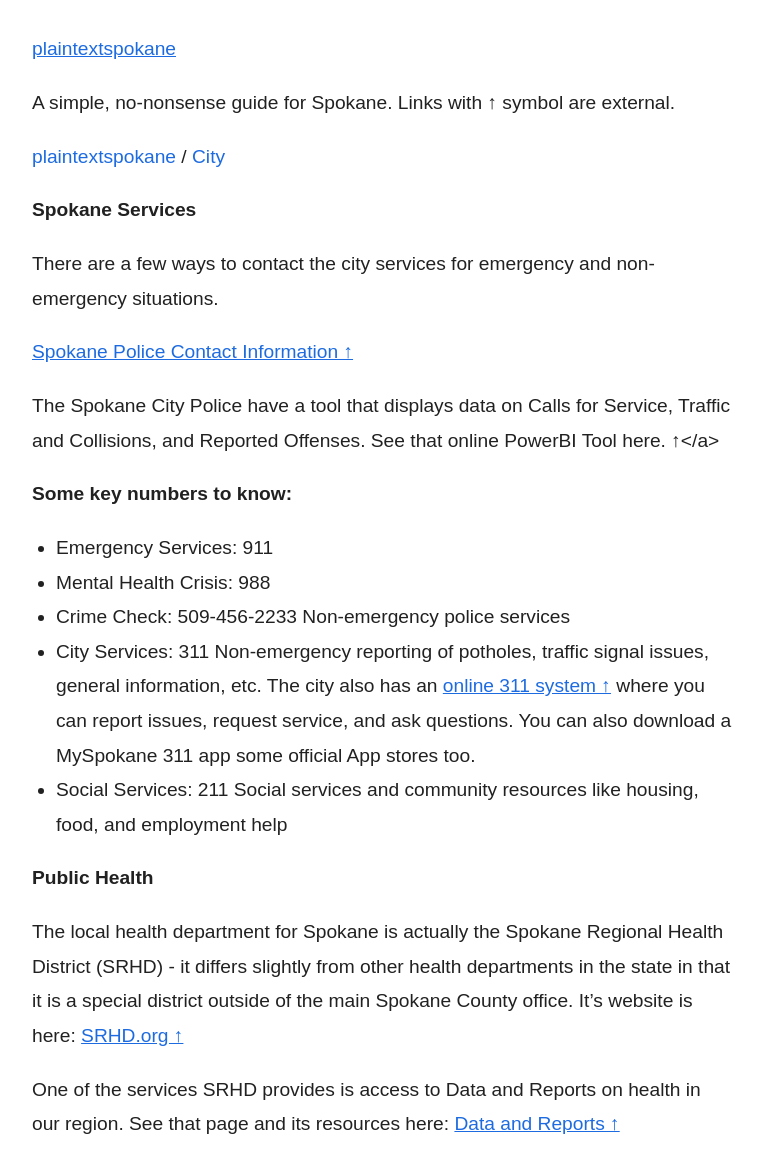
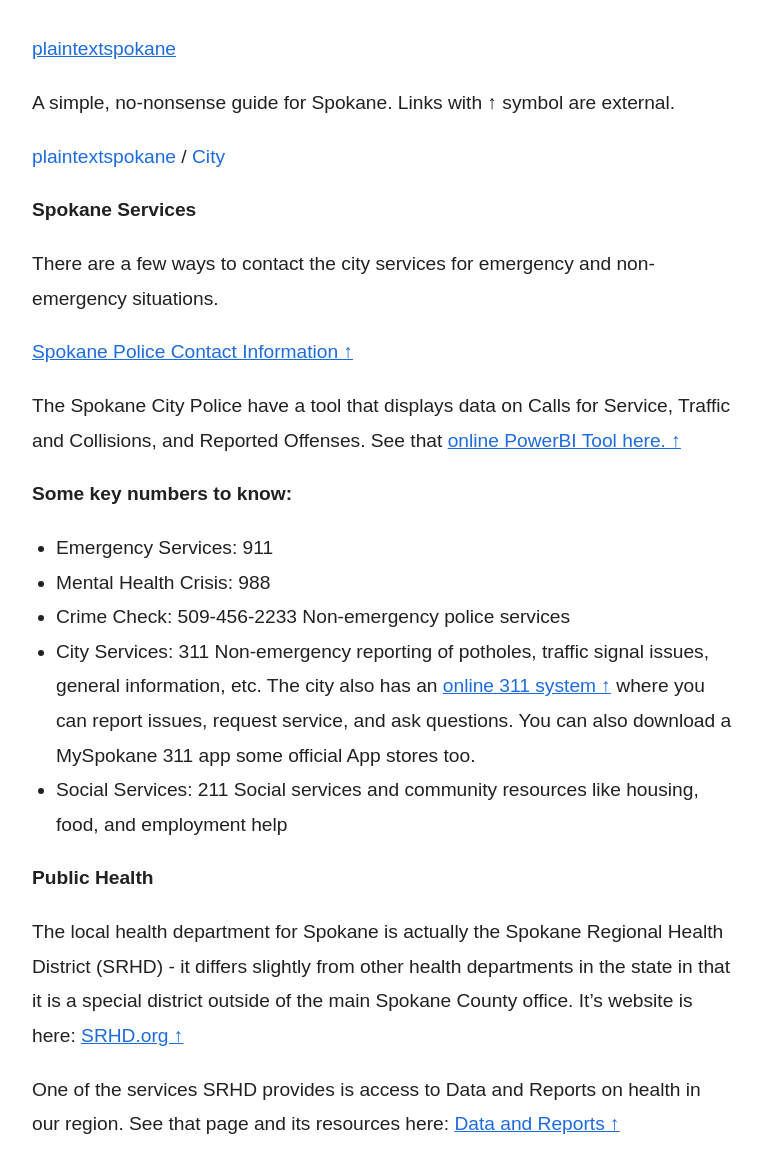
Before and after one commit to plaintextspokane/plaintextspokane.github.io, a Jekyll site: the page built from city/Services.md, in a window 1280 px wide. Shown: the whole page, without its empty margins (258-1021 px from the left). Built offline with Jekyll 4.4.1, drawn with Linux system fonts in a browser that asks for light colours.

```diff
--- a/city/Services.md
+++ b/city/Services.md
@@ -8,7 +8,7 @@ There are a few ways to contact the city services for emergency and non-emergenc
 
 <a href="https://my.spokanecity.org/police/contact/" target="_blank">Spokane Police Contact Information ↑</a>
 
-The Spokane City Police have a tool that displays data on Calls for Service, Traffic and Collisions, and Reported Offenses. See that <a. href="~/Documents/GitHub/plaintextspokane.github.io/assets/style.css" target="_blank">online PowerBI Tool here. ↑</a>
+The Spokane City Police have a tool that displays data on Calls for Service, Traffic and Collisions, and Reported Offenses. See that <a href="~/Documents/GitHub/plaintextspokane.github.io/assets/style.css" target="_blank">online PowerBI Tool here. ↑</a>
 
 **Some key numbers to know:**
 * Emergency Services: 911
```
